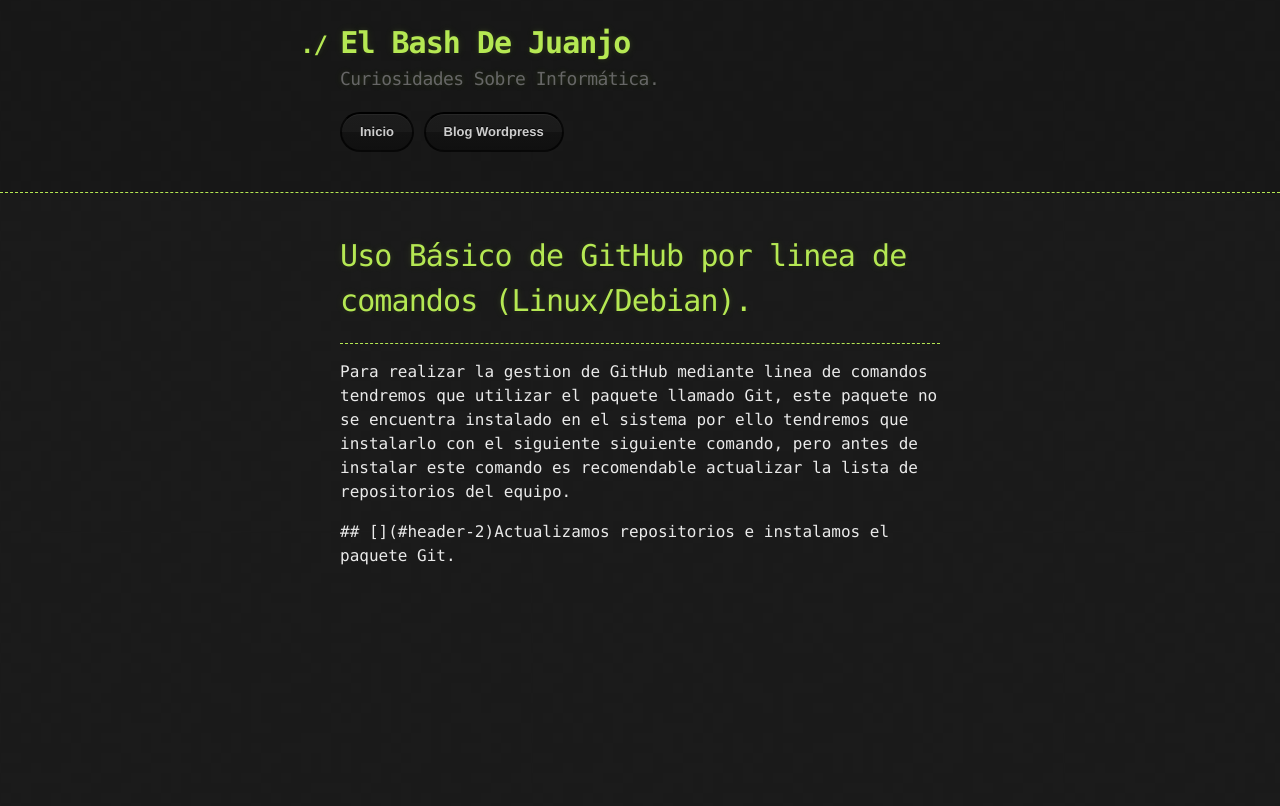
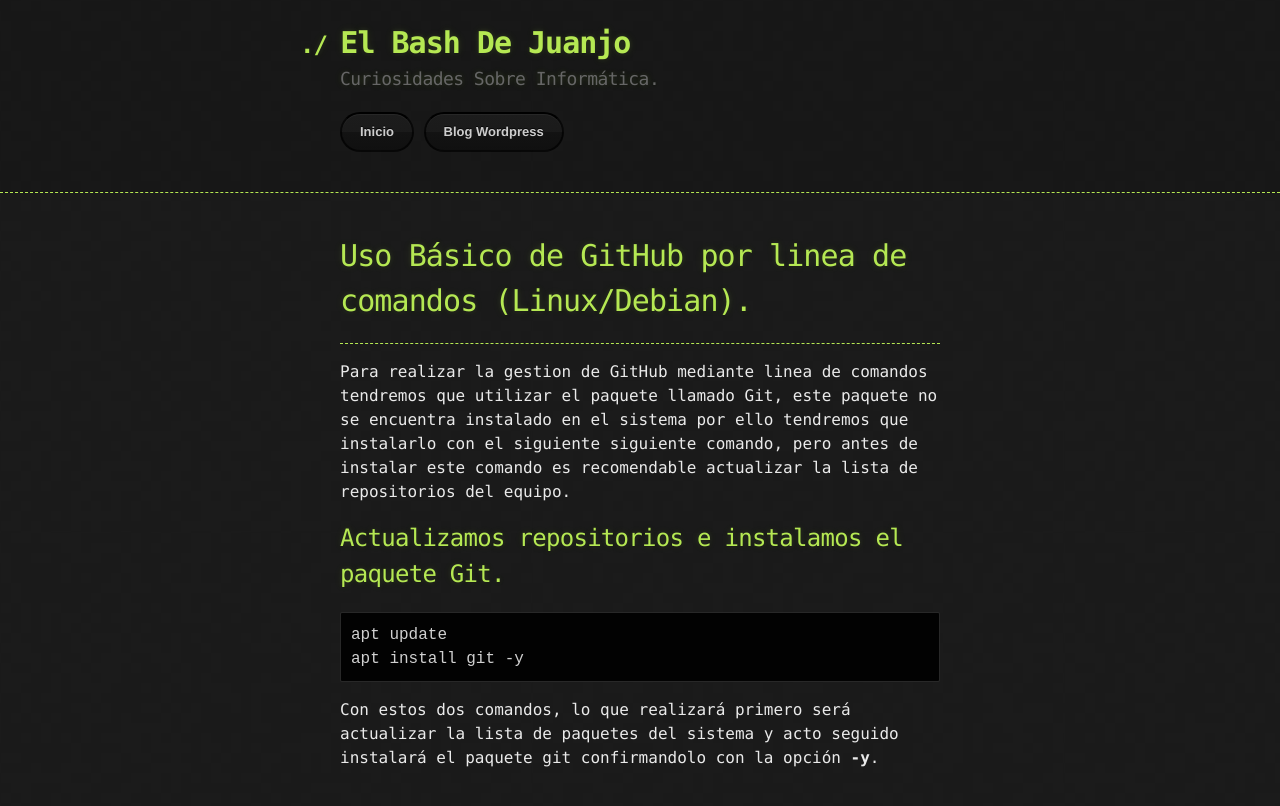
Before and after one commit to juanjoselopezroldan/juanjoselopezroldan.github.io, a Jekyll site: the page built from contenido/github.md, in a window 1280 px wide. Shown: the top 806 px of the page. Built offline with Jekyll 4.4.1, drawn with Linux system fonts in a browser that asks for light colours; our own code applies the rules of GitHub Pages for plain Markdown files.

Commit message:
modificacion fichero github de contenido

````diff
--- a/contenido/github.md
+++ b/contenido/github.md
@@ -5,6 +5,12 @@ layout: default
 # [](#header-1)Uso Básico de GitHub por linea de comandos (Linux/Debian).
 ***
 Para realizar la gestion de GitHub mediante linea de comandos tendremos que utilizar el paquete llamado Git, este paquete no se encuentra instalado en el sistema por ello tendremos que instalarlo con el siguiente siguiente comando, pero antes de instalar este comando es recomendable actualizar la lista de repositorios del equipo.
-<dl>
 
 ## [](#header-2)Actualizamos repositorios e instalamos el paquete Git.
+
+```
+apt update
+apt install git -y
+```
+
+Con estos dos comandos, lo que realizará primero será actualizar la lista de paquetes del sistema y acto seguido instalará el paquete git confirmandolo con la opción **-y**.
````
